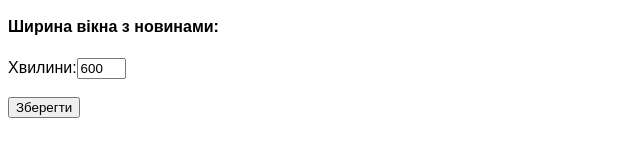
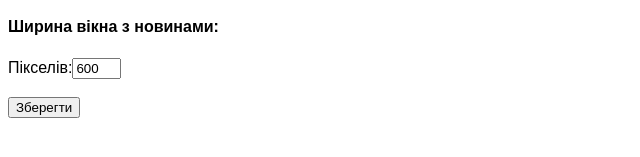
Before and after one commit to kovitals/ukrainian-news, a browser extension: page options.html in a window 1280 px wide. Shown: the part 333-490 px from the top of the page, 0-640 px from the left. Drawn offline with Linux system fonts and the light colour scheme.

Commit message:
#17 add option for configure window width

```diff
--- a/options.html
+++ b/options.html
@@ -53,7 +53,7 @@
 <h4>Ширина вікна з новинами:</h4>
 
 <div>
-    <label>Хвилини:</label><input type="text" name="window_width_config" id="window_width_config" size="3">
+    <label>Пікселів:</label><input type="text" name="window_width_config" id="window_width_config" size="3">
 </div>
 
 <div id="status"></div>
```
